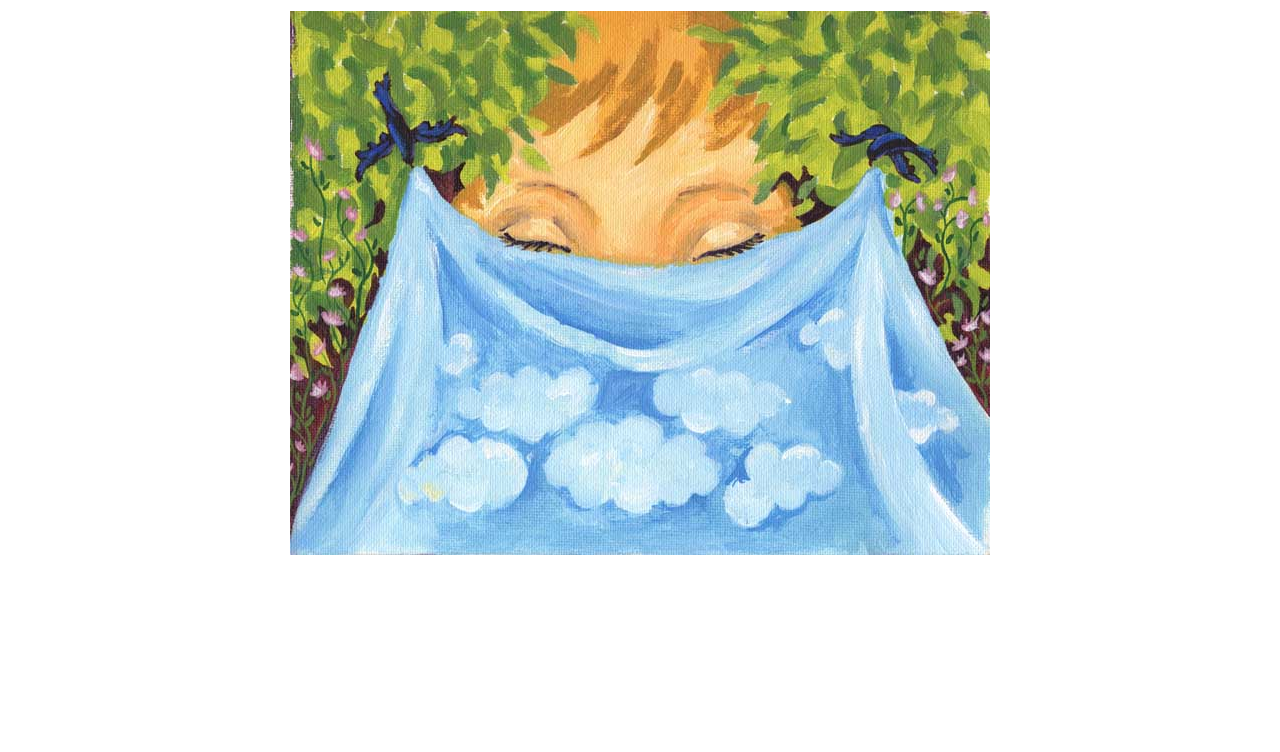
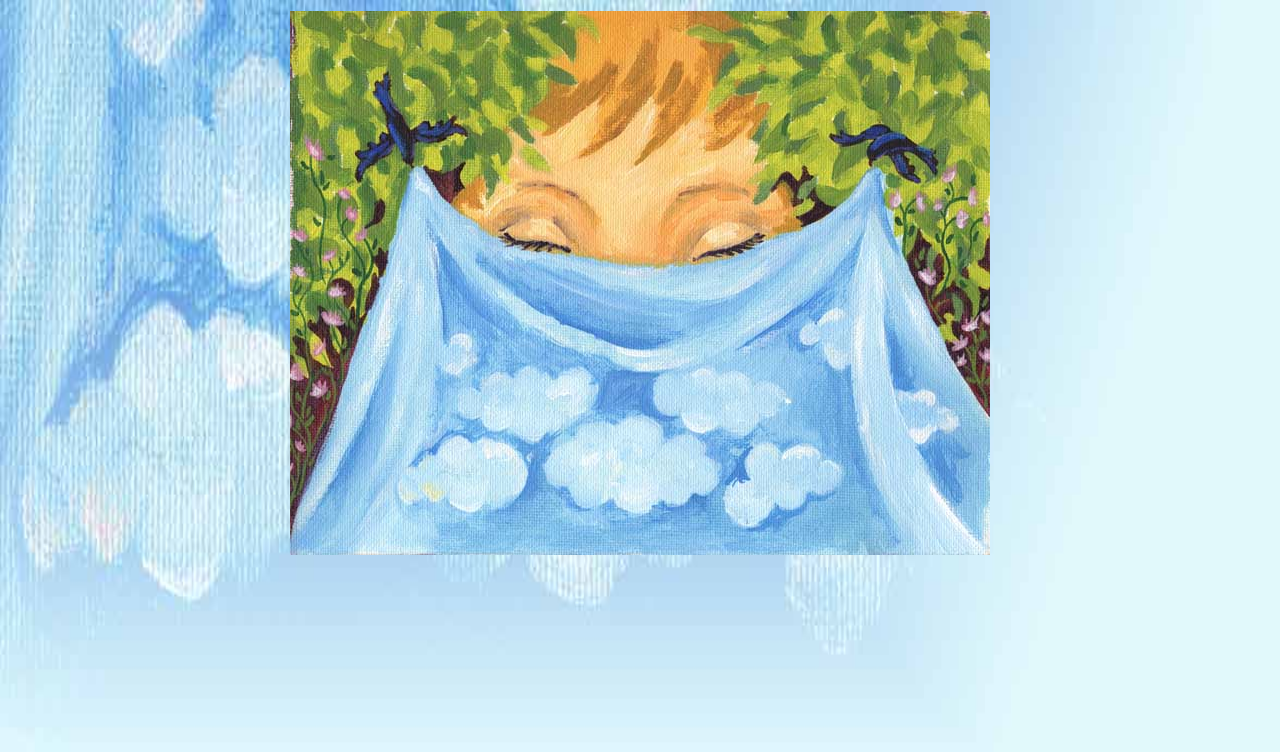
Before and after one commit to xpollen8/a-kimbo.com, a plain HTML site: page index.html in a window 1280 px wide. Drawn offline with Linux system fonts and the light colour scheme.

Commit message:
dw: background

```diff
--- a/index.html
+++ b/index.html
@@ -2,10 +2,17 @@
 <title>
 hello world
 </title>
+<style>
+body {
+  background-image: url('images/clouds.jpg');
+	background-size: 100% 100%;
+	background-repeat: no-repeat;
+}
+</style>
 </head>
 <body bgcolor="#ffffff" text="#ffffff" link="#ffffff">
 <center>
 <table border=0 height="70%"><tr><td>
-<img src="/images/img001_700.jpg"
+<img src="images/img001_700.jpg"
 width="700" height="544">
 </td></tr></table>
```
